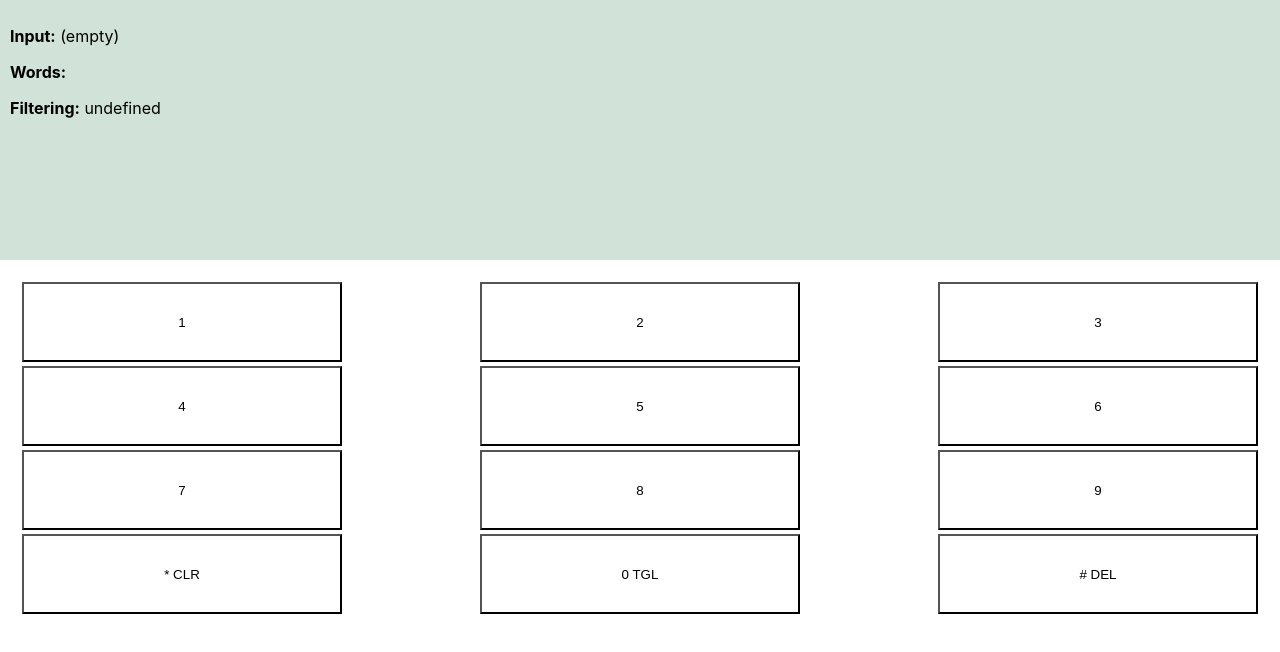
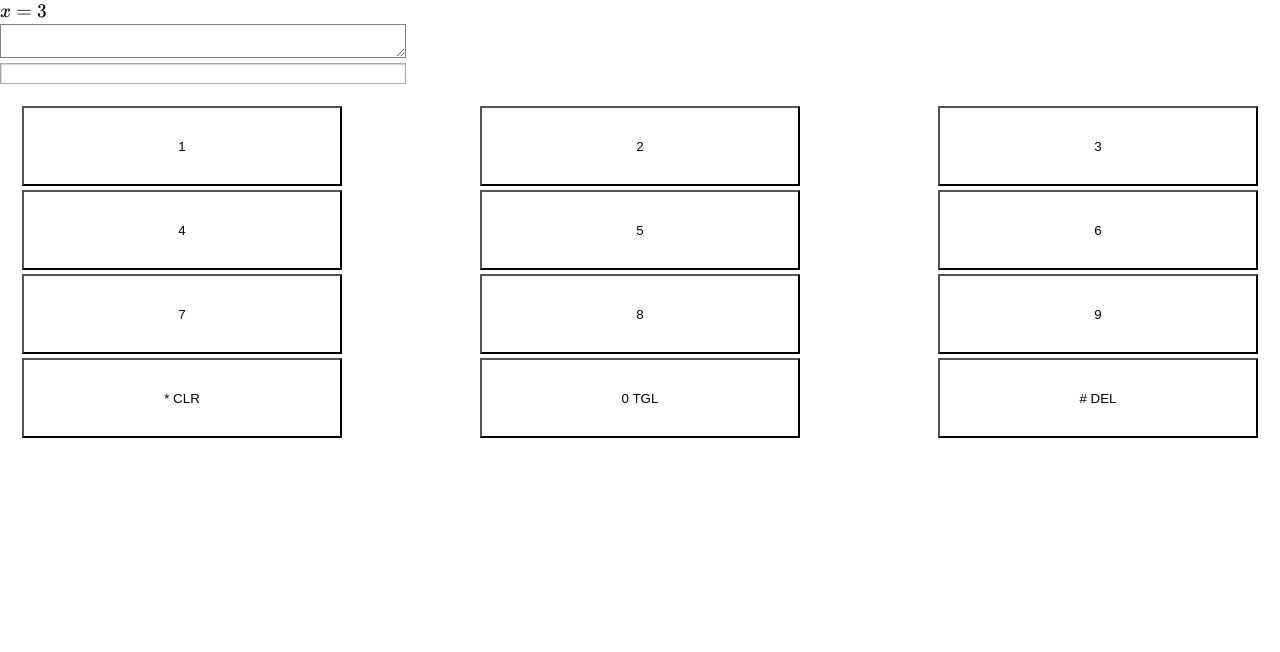
Before and after one commit to richardcrng/maths-input, a React (Create React App) app: page / in a window 1280 px wide. Shown: the top 652 px of the page. Built offline with nearby package versions, Linux system fonts and the light colour scheme.

Commit message:
create Input and TextArea components

```diff
--- a/package.json
+++ b/package.json
@@ -4,6 +4,7 @@
   "private": true,
   "dependencies": {
     "katex": "^0.10.2",
+    "ramda": "^0.26.1",
     "react": "^16.8.6",
     "react-dom": "^16.8.6",
     "react-scripts": "3.0.1"
--- a/src/App.js
+++ b/src/App.js
@@ -1,12 +1,18 @@
 import React from 'react';
 import './App.css';
-import Display from './components/atoms/Display';
 import KeyPad from './components/atoms/KeyPad';
+import Maths from './helpers/react-maths';
+import Input from './components/atoms/Input';
+import TextArea from './components/atoms/TextArea';
 
 function App() {
   return (
     <>
-      <Display />
+      <Maths>
+        $x = 3$
+      </Maths>
+      <TextArea />
+      <Input />
       <KeyPad>
         {keyRows.map((keys, idx) => (
           <KeyPad.Row key={idx}>
--- /dev/null
+++ b/src/components/atoms/Input/Input.js
@@ -0,0 +1,12 @@
+import React from 'react';
+import classes from './Input.module.css'
+
+function Input({ children }) {
+  return (
+    <div className={classes.Input} contentEditable>
+      {children}
+    </div>
+  )
+}
+
+export default Input;
--- /dev/null
+++ b/src/components/atoms/Input/Input.module.css
@@ -0,0 +1,13 @@
+.Input {
+    -moz-appearance: textfield;
+    -webkit-appearance: textfield;
+    background-color: white;
+    background-color: -moz-field;
+    border: 1px solid darkgray;
+    box-shadow: 1px 1px 1px 0 lightgray inset;
+    font: -moz-field;
+    font: -webkit-small-control;
+    margin-top: 5px;
+    padding: 2px 3px;
+    width: 398px;
+}
--- /dev/null
+++ b/src/components/atoms/Input/index.js
@@ -0,0 +1,3 @@
+import Input from './Input';
+
+export default Input
--- /dev/null
+++ b/src/components/atoms/TextArea/TextArea.js
@@ -0,0 +1,12 @@
+import React from 'react';
+import classes from './TextArea.module.css'
+
+function TextArea({ children }) {
+  return (
+    <div className={classes.TextArea} contentEditable>
+      {children}
+    </div>
+  )
+}
+
+export default TextArea;
--- /dev/null
+++ b/src/components/atoms/TextArea/TextArea.module.css
@@ -0,0 +1,12 @@
+.TextArea {
+    -moz-appearance: textfield-multiline;
+    -webkit-appearance: textarea;
+    border: 1px solid gray;
+    font: medium -moz-fixed;
+    font: -webkit-small-control;
+    height: 28px;
+    overflow: auto;
+    padding: 2px;
+    resize: both;
+    width: 400px;
+}
--- /dev/null
+++ b/src/components/atoms/TextArea/index.js
@@ -0,0 +1,3 @@
+import TextArea from "./TextArea";
+
+export default TextArea
```
Also changed, not shown: 1 other file (tests, documents, lock files or other folders).
